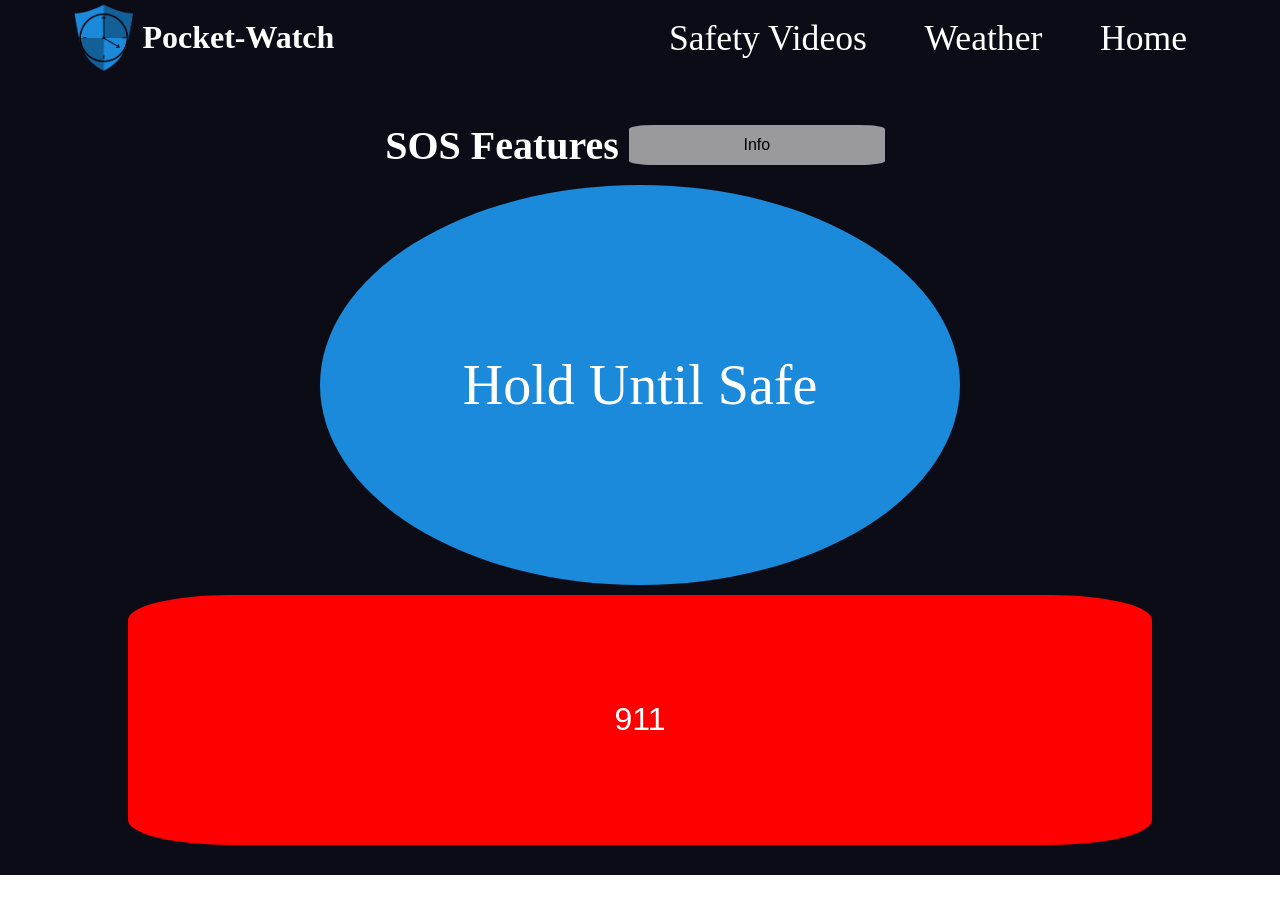
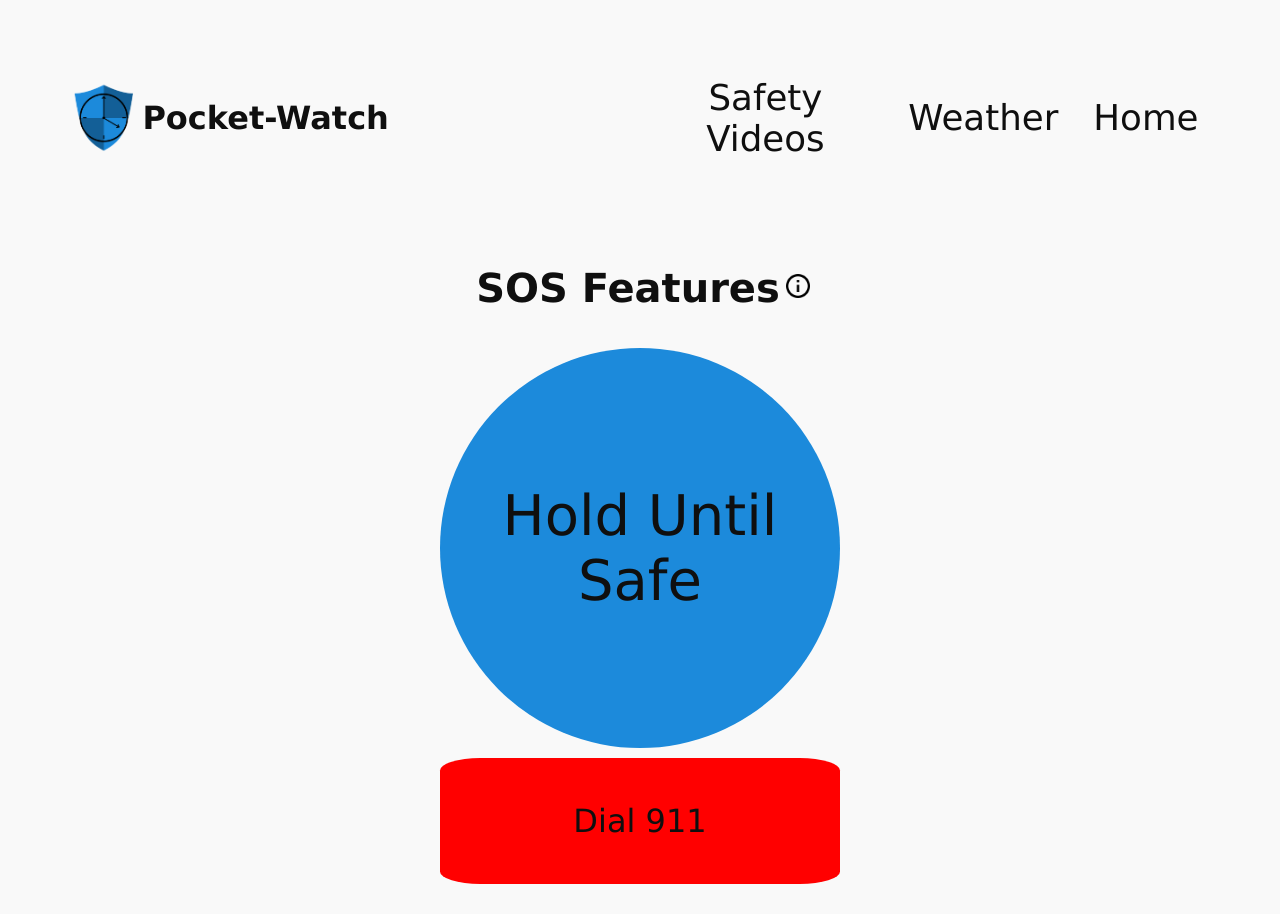
Before and after one commit to conconloo/pocket-watch-project, a React (Create React App) app in the folder client/: page / in a window 1280 px wide. Before the commit the page ends 885 px from the top, so only its background shows below. Built offline with nearby package versions, Linux system fonts and the light colour scheme; no server answers.

Commit message:
visual changes

```diff
--- a/client/src/App.js
+++ b/client/src/App.js
@@ -1,7 +1,7 @@
 import React from "react";
 import Card from "./Card.js";
 import { useState } from "react";
-import image1 from './images/logo.png'
+import image1 from './images/logo.png';
 
 
 const App = () => {
--- a/client/src/index.css
+++ b/client/src/index.css
@@ -1,12 +1,12 @@
 *{
   margin: 0px;
-  /*font-family: 'Times New Roman', Times, serif;*/
-  color: white;
+  font-family: 'Verdana', sans-serif;
+  color: rgb(15,15,15);
 }
 
 .App {
   min-height: 100%;
-  background-color: #0c0c17;
+  background-color: rgb(249, 249, 249);
 }
 
 .card {
@@ -20,10 +20,11 @@
   min-height: 100%;
   flex-direction: column;
   align-items: center;
+  background-color: inherit;
 }
 
 .weathercontent {
-  font-family: 'Verdana', sans-serif;
+  /*font-family: 'Verdana', sans-serif;*/
   min-height: 100%;
   margin: 5px;
   padding: 40px;
@@ -38,7 +39,7 @@
 }
 
 .SOS {
-  margin: 0px;
+  padding-bottom: 3%;
   display: flex;
   align-items: center;
 }
@@ -47,23 +48,14 @@
   font-size: 5vh;
 }
 
-.InfoBtn button {
-  background-color: rgba(252, 252, 252, 0.593);
-  width: 20vw;
-  height: 5vh;
-  font-size: 2vh;
+.InfoBtn img {
+  width: 3vh;
+  height: 3vh;
   color: black;
-  margin: 20px 10px;
-  padding: 5px;
-  border: inherit;
-  border-radius: 10%;
-  transition: 0.5s;
+  padding: 25%;
 }
 
-.InfoBtn button:hover {
-  background-color: rgba(252, 252, 252, 0.248);
-  color: white;
-  border-radius: 10%;
+.InfoBtn img:hover {
   cursor: pointer;
 }
 
@@ -75,7 +67,7 @@
   user-select: none;
   font-family: inherit;
   font-size: 7vh;
-  width: 50vw;
+  width: 50vh;
   height: 50vh;
   padding: 5%;
   background-color: #1c8adb;
@@ -86,7 +78,7 @@
 }
 
 .NoonlightBtn button:hover {
-  background-color: #1c8bdb8a;
+  background-color: #145787;
   color: white;
   border-radius: 10%;
   cursor: pointer;
@@ -96,7 +88,7 @@
   margin: 10px 20px;
   font-size: 4vh;
   padding: 10%;
-  width: 80vw;
+  width: 50vh;
   height: auto;
   background-color: red;
   color: inherit;
@@ -106,7 +98,7 @@
 }
 
 .PoliceBtn button:hover {
-  background-color: rgba(255, 0, 0, 0.425);
+  background-color: rgb(139, 0, 0);
   color: white;
   border-radius: 10%;
   cursor: pointer;
@@ -119,24 +111,24 @@
   padding: 2%;
 }
 
+.videos a:link{
+  text-decoration: none;
+}
+
 .video-info {
   display: flex;
   flex-direction: column;
   align-content: space-around;
-  background-color: #0c0c50;
   margin: 25px;
   padding: 2%;
-  border-radius: 25px;
-  max-width: 80vw;
-  width: 500px;
+  /*border-radius: 25px;*/
+  width: 25vw;
 }
 
 .video-info img{
   min-width: 50%;
-  border-radius: 25px;
+  /*border-radius: 25px;*/
 }
-
-
 
 .video-info:hover{
   cursor: pointer;
@@ -159,13 +151,13 @@
 .Navbar {
   display: flex;
   justify-content: space-between;
-  padding: 0 5%;
+  padding: 5%;
 }
 
 .hamburger {
   background-color: transparent;
   border: 0;
-  color: #fff;
+  color: rgb(15,15,15);
   font-size: 20px;
   cursor: pointer;
   display: none;
@@ -186,13 +178,11 @@
   color: inherit;
   border: inherit;
   transition: 0.5s;
-  border-radius: 10%;
 }
 
 .Navbar .links button:hover{
-  background-color: white;
-  color: #0c0c17;
-  border-radius: 10%;
+  color: rgb(15,15,15);
+  border-bottom: 3px solid rgb(15,15,15);
   cursor: pointer;
 }
 
--- a/client/src/pages/Home.js
+++ b/client/src/pages/Home.js
@@ -1,7 +1,8 @@
 import React from "react";
 import { Component } from "react";
+import Popup from "../components/popup.js";
 
-import Popup from "../components/popup.js"
+import infobtn from '../images/info-button.png';
 
 class Home extends Component {
 
@@ -102,7 +103,7 @@ class Home extends Component {
                 <div className="SOS">
                     <h2>SOS Features</h2>
                     <div className="InfoBtn">
-                        <button onClick={this.onShowAlert.bind(this)}>Info</button>
+                        <img src={infobtn} onClick={this.onShowAlert}/>
                     </div>
                 </div>
                 <div className="NoonlightBtn">
@@ -115,7 +116,7 @@ class Home extends Component {
                     >Hold Until Safe</button>
                 </div>
                 <div className="PoliceBtn">
-                    <a href="tel:8063175356"><button title="Dial 911">911</button></a>
+                    <a href="tel:8063175356"><button title="Dial 911">Dial 911</button></a>
                 </div>
                 <Popup title={this.state.title} description={this.state.description} confirm={this.state.confirm} onClose={this.onCloseAlert} open={this.state.show}/>
 
```
Also changed, not shown: client/src/images/info-button.png (added), client/src/pages/SafetyVideos.js (line endings or trailing spaces).
